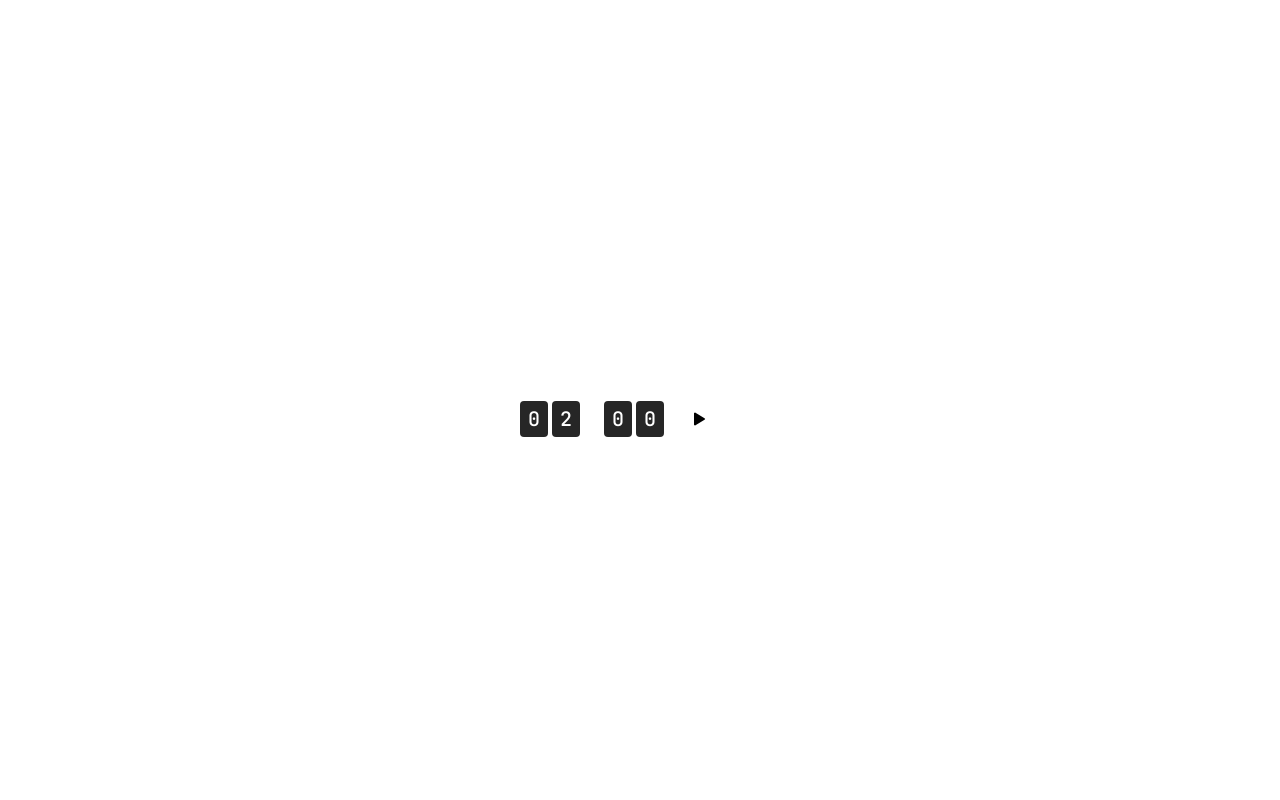
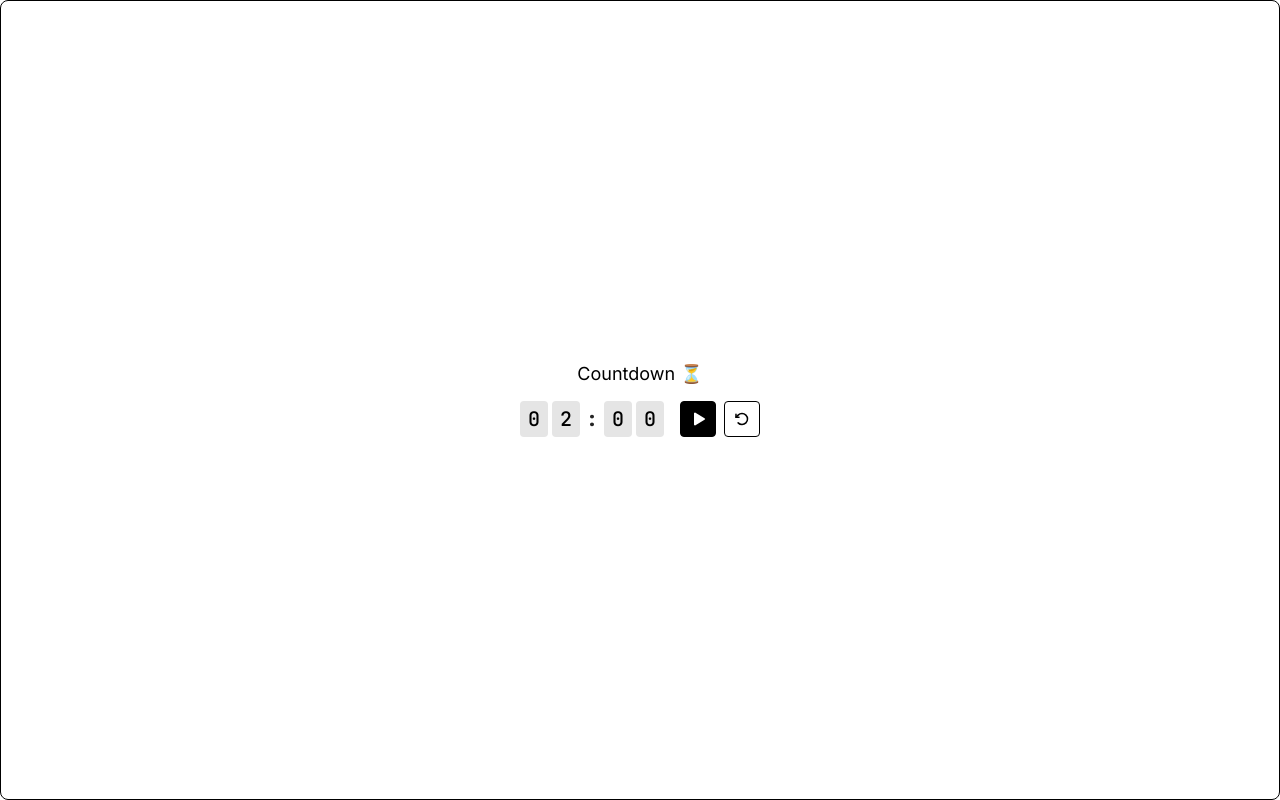
Before and after one commit to andredezzy/notion-widgets, a Next.js app: page /countdown in a window 1280 px wide. Built offline with nearby package versions, Linux system fonts and the light colour scheme.

Commit message:
feat: Add theming

```diff
--- a/package.json
+++ b/package.json
@@ -15,6 +15,7 @@
     "date-fns": "^2.29.3",
     "next": "12.1.6",
     "next-seo": "^5.5.0",
+    "next-themes": "^0.2.1",
     "phosphor-react": "^1.4.1",
     "react": "18.1.0",
     "react-dom": "18.1.0"
--- a/src/components/Countdown.tsx
+++ b/src/components/Countdown.tsx
@@ -1,4 +1,6 @@
 import { useEffect, useState } from 'react';
+
+import { useTheme } from 'next-themes';
 
 import { clsx } from 'clsx';
 import { differenceInSeconds } from 'date-fns';
@@ -75,30 +77,32 @@ export function Countdown({ title, totalSeconds }: CountdownProps) {
   const seconds = String(secondsAmount).padStart(2, '0');
 
   return (
-    <div className="border border-white rounded-lg flex flex-col gap-4 justify-center items-center h-full py-4">
+    <div className="border border-black dark:border-white rounded-lg flex flex-col gap-4 justify-center items-center h-full py-4">
       {title && (
-        <span className="text-lg text-white leading-tight">{title}</span>
+        <span className="text-lg text-black dark:text-white leading-tight">
+          {title}
+        </span>
       )}
 
       <div className="flex items-center gap-4">
         <div className="flex gap-1">
-          <span className="text-xl bg-neutral-800 text-white font-mono font-medium h-9 w-7 flex justify-center items-center rounded">
+          <span className="text-xl bg-neutral-200 dark:bg-neutral-800 text-black dark:text-white font-mono font-medium h-9 w-7 flex justify-center items-center rounded">
             {minutes[0]}
           </span>
 
-          <span className="text-xl bg-neutral-800 text-white font-mono font-medium h-9 w-7 flex justify-center items-center rounded">
+          <span className="text-xl bg-neutral-200 dark:bg-neutral-800 text-black dark:text-white font-mono font-medium h-9 w-7 flex justify-center items-center rounded">
             {minutes[1]}
           </span>
 
-          <span className="text-xl text-white font-mono font-extrabold h-9 w-4 flex justify-center items-center rounded">
+          <span className="text-xl text-neutral-800 dark:text-neutral-300 font-mono font-extrabold h-9 w-4 flex justify-center items-center rounded">
             :
           </span>
 
-          <span className="text-xl bg-neutral-800 text-white font-mono font-medium h-9 w-7 flex justify-center items-center rounded">
+          <span className="text-xl bg-neutral-200 dark:bg-neutral-800 text-black dark:text-white font-mono font-medium h-9 w-7 flex justify-center items-center rounded">
             {seconds[0]}
           </span>
 
-          <span className="text-xl bg-neutral-800 text-white font-mono font-medium h-9 w-7 flex justify-center items-center rounded">
+          <span className="text-xl bg-neutral-200 dark:bg-neutral-800 text-black dark:text-white font-mono font-medium h-9 w-7 flex justify-center items-center rounded">
             {seconds[1]}
           </span>
         </div>
@@ -106,22 +110,22 @@ export function Countdown({ title, totalSeconds }: CountdownProps) {
         <div className="flex gap-2">
           <button
             className={clsx(
-              'bg-white border border-white h-9 w-9 rounded flex items-center justify-center hover:bg-transparent transition-colors group',
+              'bg-black dark:bg-white border border-black dark:border-white h-9 w-9 rounded flex items-center justify-center dark:hover:bg-transparent hover:bg-transparent transition-colors group',
               {
-                'bg-transparent hover:bg-white': isRunning,
+                'bg-transparent hover:bg-black dark:hover:bg-white': isRunning,
               },
             )}
             onClick={toggleCountdown}
           >
             {!isRunning ? (
               <Play
-                className="group-hover:fill-white fill-black transition-colors"
+                className="group-hover:fill-black dark:group-hover:fill-white fill-white dark:fill-black transition-colors"
                 size={16}
                 weight="fill"
               />
             ) : (
               <Pause
-                className="group-hover:fill-black fill-white transition-colors"
+                className="group-hover:fill-white dark:group-hover:fill-black fill-black dark:fill-white transition-colors"
                 size={16}
                 weight="fill"
               />
@@ -129,11 +133,11 @@ export function Countdown({ title, totalSeconds }: CountdownProps) {
           </button>
 
           <button
-            className="border border-white h-9 w-9 rounded flex items-center justify-center hover:bg-white transition-colors group"
+            className="border border-black dark:border-white h-9 w-9 rounded flex items-center justify-center hover:bg-black dark:hover:bg-white transition-colors group"
             onClick={resetCountdown}
           >
             <ArrowCounterClockwise
-              className="group-hover:text-black text-white transition-colors"
+              className="group-hover:text-white dark:group-hover:text-black text-black dark:text-white transition-colors"
               size={16}
               weight="bold"
             />
--- a/src/pages/_app.tsx
+++ b/src/pages/_app.tsx
@@ -1,4 +1,5 @@
 import { DefaultSeo } from 'next-seo';
+import { ThemeProvider } from 'next-themes';
 import type { AppProps } from 'next/app';
 import Head from 'next/head';
 
@@ -29,7 +30,9 @@ export default function MyApp({ Component, pageProps }: AppProps) {
         <meta content="width=device-width, initial-scale=1" name="viewport" />
       </Head>
 
-      <Component {...pageProps} />
+      <ThemeProvider attribute="class">
+        <Component {...pageProps} />
+      </ThemeProvider>
     </>
   );
 }
--- a/src/pages/countdown.tsx
+++ b/src/pages/countdown.tsx
@@ -24,7 +24,7 @@ export default function CountdownPage({
 export const getServerSideProps: GetServerSideProps<
   CountdownPageProps
 > = async ({ query }) => {
-  const { title = 'Countdown', totalSeconds = 120 } = query;
+  const { title = 'Countdown ⏳', totalSeconds = 120 } = query;
 
   return {
     props: {
--- a/tailwind.config.js
+++ b/tailwind.config.js
@@ -1,5 +1,6 @@
 /** @type {import('tailwindcss').Config} */
 module.exports = {
+  darkMode: 'class',
   content: ['./src/**/*.tsx'],
   theme: {
     extend: {
```
Also changed, not shown: 2 other files (tests, documents, lock files or other folders).
